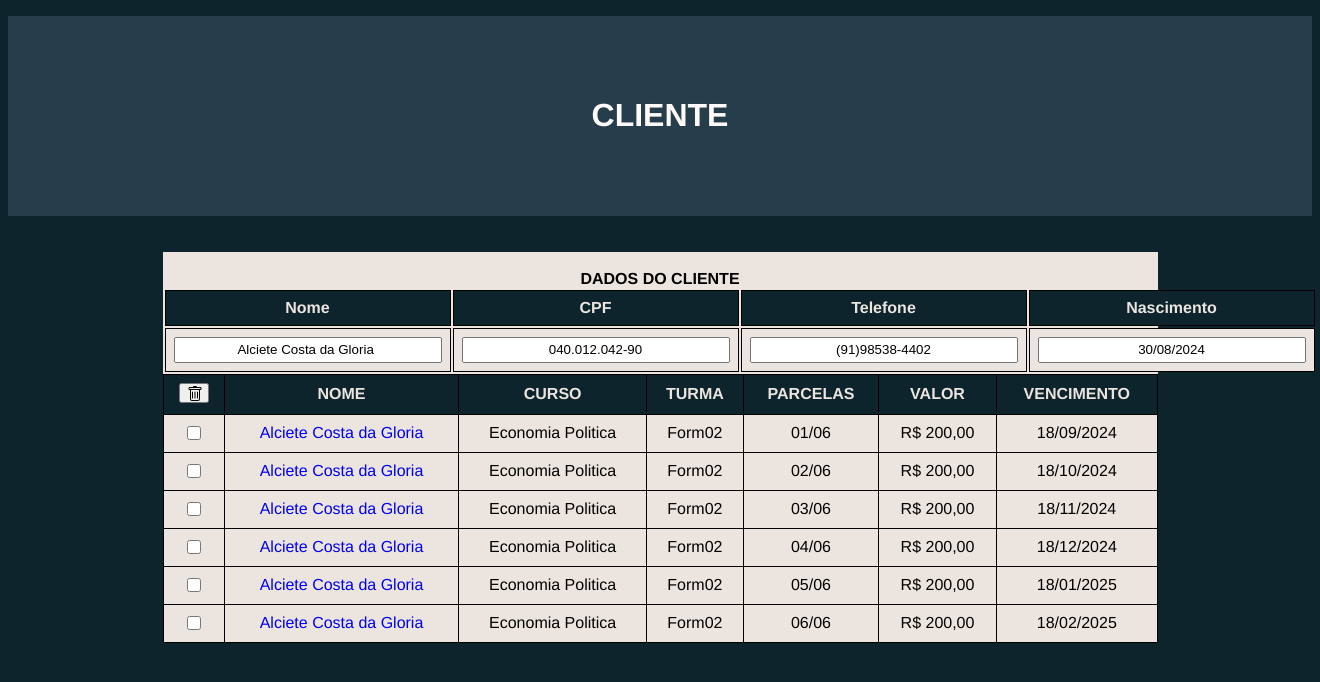
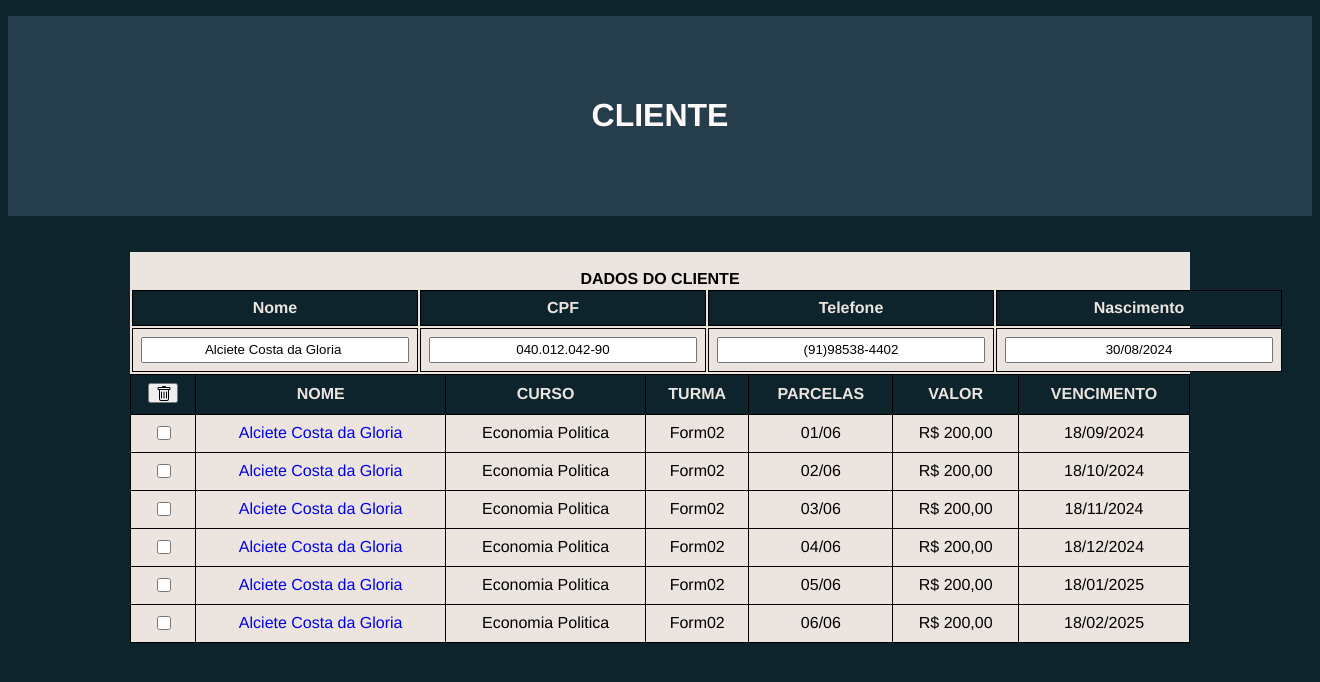
Before and after one commit to Lu4nL1ma/Project_App_Fin, a Django app: page /34/ in a window 1320 px wide. Shown: the part 39-721 px from the top of the page. Run offline with Django 5.2, Linux system fonts and the light colour scheme; data comes from the database, SQL or seed files in the repository.

Commit message:
dados_cliente_one

```diff
--- a/fin_tech/financas_online/static/css/style.css
+++ b/fin_tech/financas_online/static/css/style.css
@@ -110,7 +110,7 @@
                  font-family: 'Franklin Gothic Medium', 'Arial Narrow', Arial, sans-serif;
                  background-color: #ece5df;
                  height: 190px;
-                 width: 995px;
+                 width: 1060px;
                  margin: auto;
                  text-align: center; }
 
```
